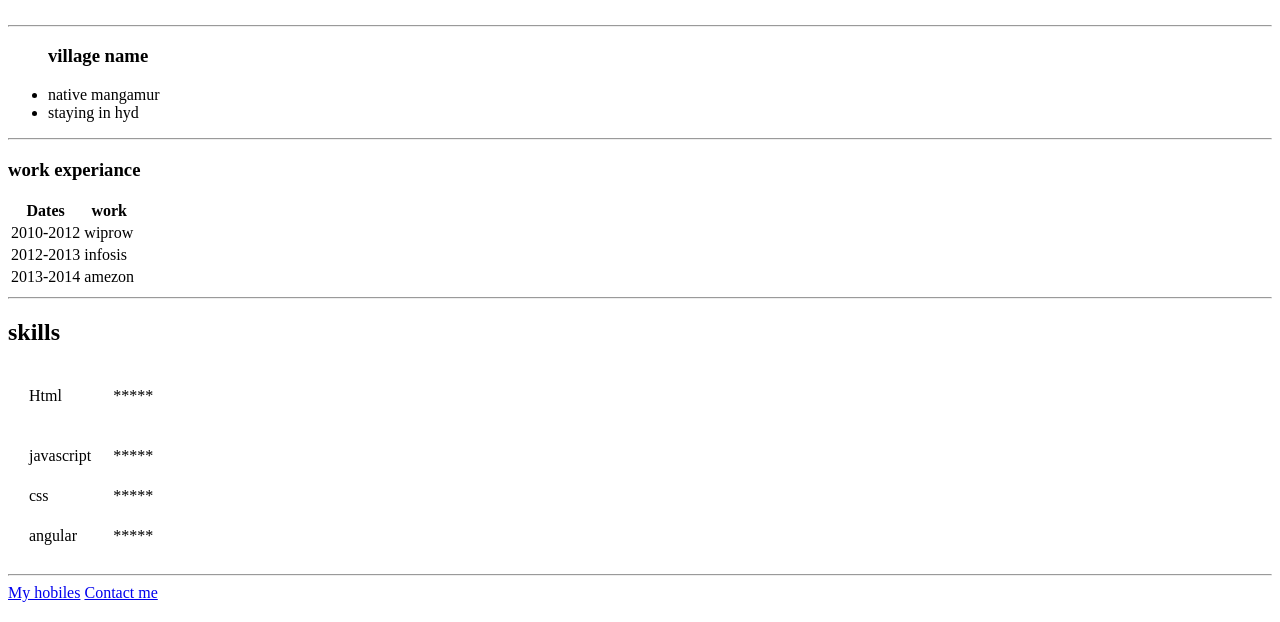
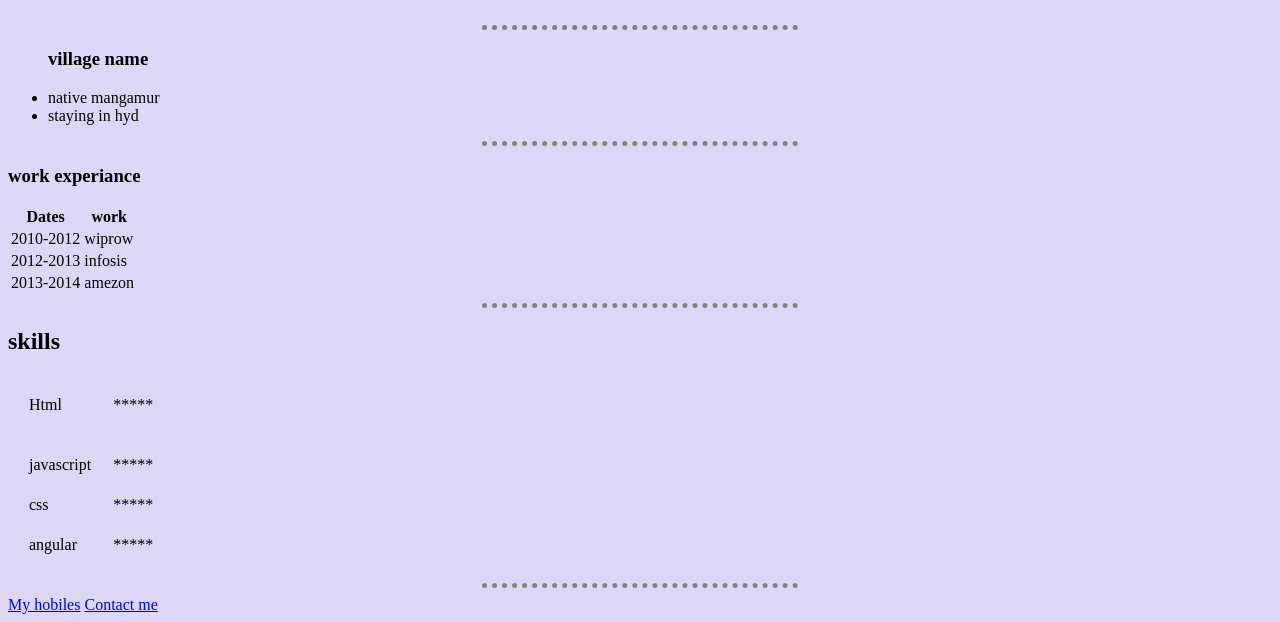
Before and after one commit to vamsicoder9866/softdev, a plain HTML site: page index.html in a window 1280 px wide. Shown: the part 189-811 px from the top of the page. Drawn offline with Linux system fonts and the light colour scheme.

Commit message:
updated1

```diff
--- a/index.html
+++ b/index.html
@@ -2,6 +2,18 @@
 <html>
 <head>
 	<title>cv</title>
+	<style type="text/css">
+		body{
+			background-color: #dcd6f7;
+		}
+		hr{
+    width: 25%;
+    border-color: gray;
+    border-style: none;
+    border-top-style:dotted;
+    border-width: 5px;
+		}
+	</style>
 </head>
 <body>
 	<table cellspacing="20px;">
```
